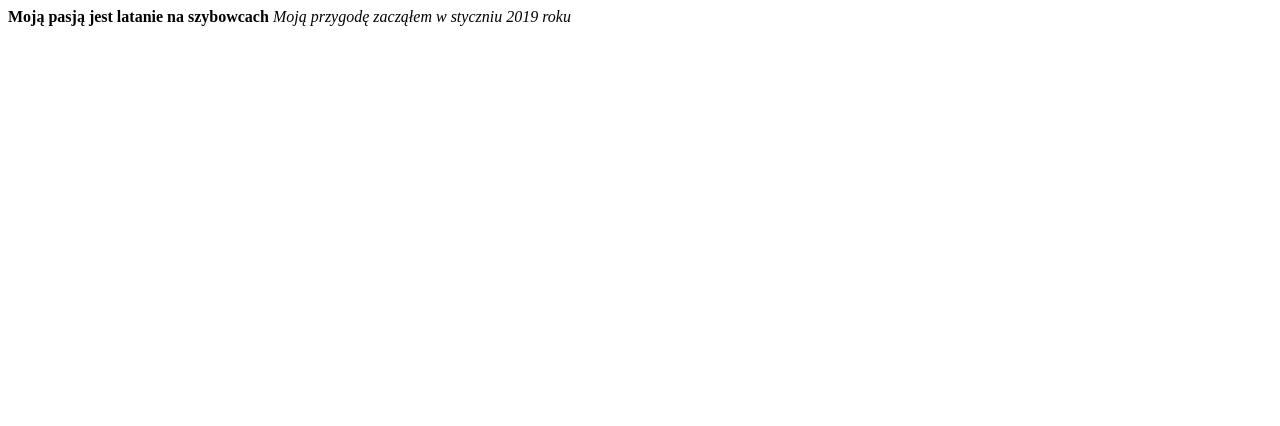
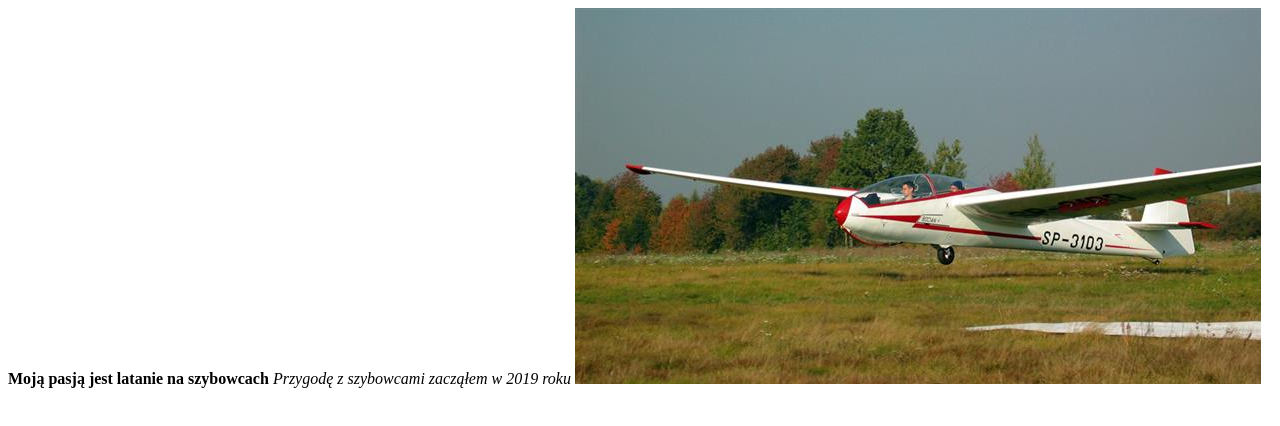
Before and after one commit to cyran7/first, a plain HTML site: page index.html in a window 1280 px wide. Drawn offline with Linux system fonts and the light colour scheme.

Commit message:
Nowe zmiany do strony

```diff
--- a/index.html
+++ b/index.html
@@ -4,6 +4,7 @@
 </head>
 <body>
 <b>Moją pasją jest latanie na szybowcach</b>
-<i>Moją przygodę zacząłem w styczniu 2019 roku</i>
+<i>Przygodę z szybowcami zacząłem w 2019 roku</i>
+<img src="szybowiec.jpg"/>
 </body>
 </html>
```
Also changed, not shown: szybowiec.jpg (added).
